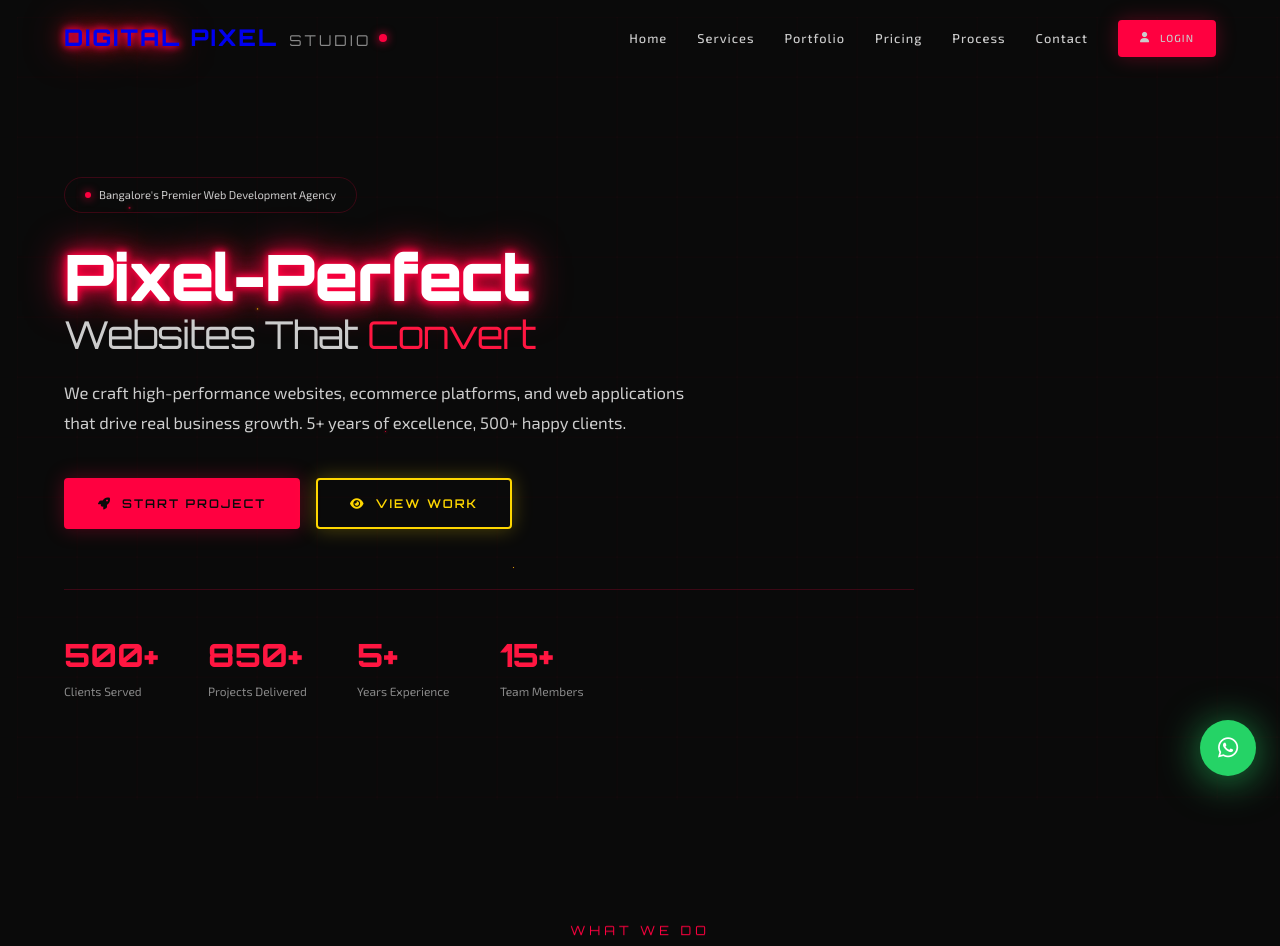
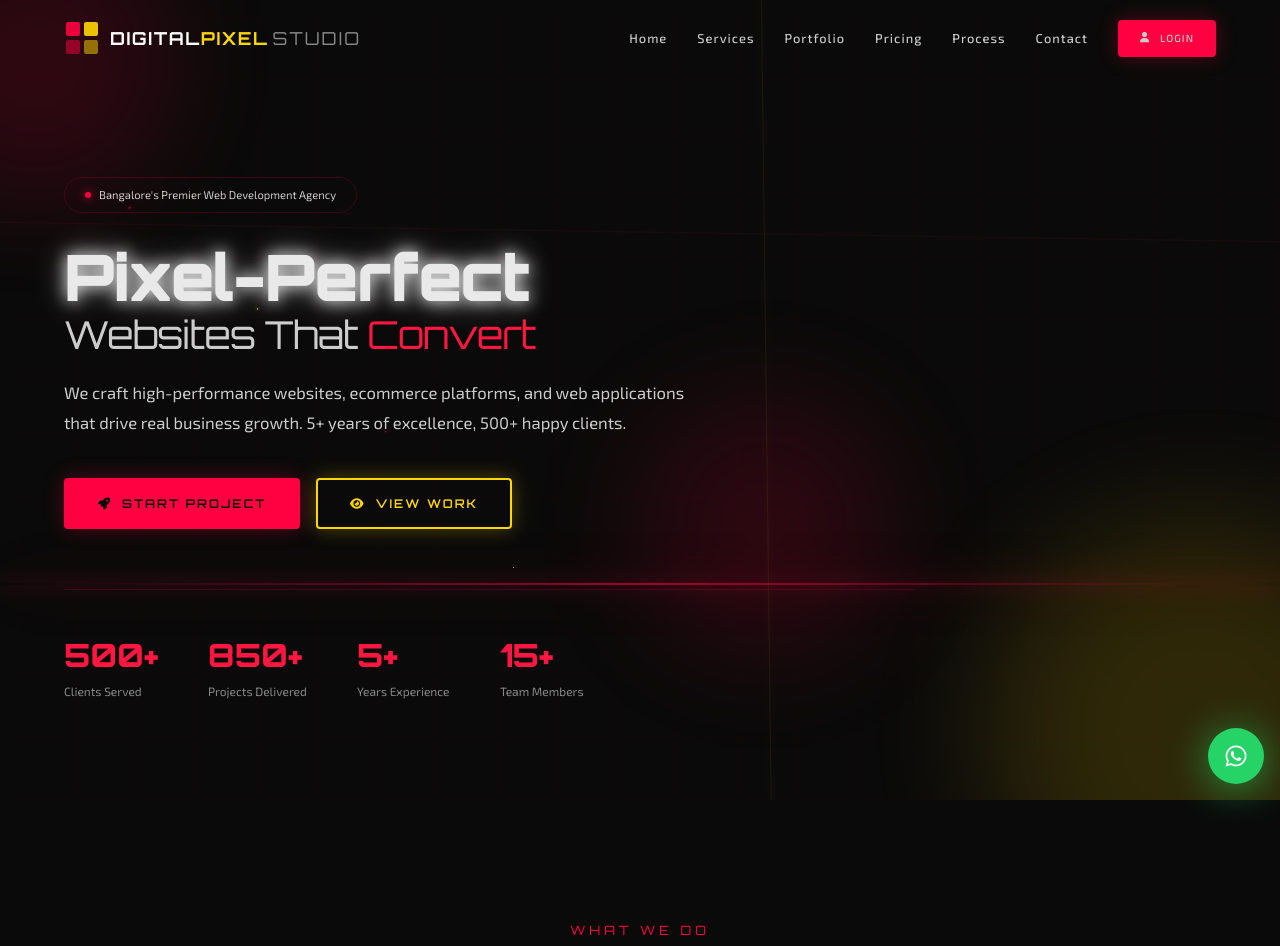
Before and after one commit to DigitalPixelStudio/dps-website, a plain HTML site: page index.html in a window 1280 px wide. Shown: the top 946 px of the page. Drawn offline with Linux system fonts and the light colour scheme.

Commit message:
Redesigned logo, new bg animations, breathing effects, WhatsApp positioning fix

```diff
--- a/css/style.css
+++ b/css/style.css
@@ -88,12 +88,45 @@
 .text-center { text-align: center; }
 .text-center .section-subtitle { margin: 0 auto; }
 
-.logo-studio {
-  font-size: 0.65em;
+/* === PROFESSIONAL LOGO === */
+.logo-icon {
+  display: flex;
+  align-items: center;
+  gap: 10px;
+  text-decoration: none;
+}
+
+.logo-svg {
+  width: 36px;
+  height: 36px;
+  flex-shrink: 0;
+}
+
+.logo-text-group {
+  display: flex;
+  align-items: baseline;
+  gap: 0;
+  font-family: var(--font-heading);
+  font-size: clamp(0.95rem, 1.4vw, 1.2rem);
+  font-weight: 700;
+  letter-spacing: 1.5px;
+  text-transform: uppercase;
+  white-space: nowrap;
+}
+
+.logo-text-group .logo-digital {
+  color: var(--text-primary);
+}
+
+.logo-text-group .logo-pixel {
+  color: var(--gold);
+}
+
+.logo-text-group .logo-studio {
   color: var(--text-muted);
-  font-weight: 300;
-  letter-spacing: 3px;
-  margin-left: 2px;
+  font-weight: 400;
+  letter-spacing: 2px;
+  margin-left: 4px;
 }
 
 /* === NEON TEXT EFFECTS === */
@@ -121,8 +154,32 @@
 }
 
 @keyframes breathe {
-  0%, 100% { opacity: 0.85; text-shadow: 0 0 5px currentColor; }
-  50% { opacity: 1; text-shadow: 0 0 25px currentColor, 0 0 50px currentColor; }
+  0%, 100% { opacity: 0.8; text-shadow: 0 0 5px currentColor; }
+  50% { opacity: 1; text-shadow: 0 0 25px currentColor, 0 0 55px currentColor; }
+}
+
+.breathing-glow {
+  animation: breatheGlow 5s ease-in-out infinite;
+  will-change: opacity, box-shadow;
+}
+
+@keyframes breatheGlow {
+  0%, 100% { box-shadow: 0 0 10px var(--neon-red-glow); }
+  50% { box-shadow: 0 0 40px var(--neon-red-glow), 0 0 80px var(--neon-red-glow); }
+}
+
+.breathing-gold {
+  animation: breatheGold 4.5s ease-in-out infinite;
+  will-change: opacity, text-shadow;
+}
+
+@keyframes breatheGold {
+  0%, 100% { opacity: 0.85; text-shadow: 0 0 5px var(--gold); }
+  50% { opacity: 1; text-shadow: 0 0 25px var(--gold), 0 0 50px var(--gold); }
+}
+
+.breathing-slow {
+  animation: breathe 6s ease-in-out infinite;
 }
 
 /* === COLOR CHANGING - smooth 120fps === */
@@ -396,6 +453,125 @@
   100% { transform: translateY(-100px) scale(1); opacity: 0; }
 }
 
+/* === SCANNING LINE === */
+.hero-scanline {
+  position: absolute;
+  top: 0;
+  left: 0;
+  width: 100%;
+  height: 2px;
+  background: linear-gradient(90deg, transparent, var(--neon-red), transparent);
+  box-shadow: 0 0 20px var(--neon-red), 0 0 60px var(--neon-red);
+  animation: scanlineMove 4s linear infinite;
+  z-index: 1;
+  pointer-events: none;
+  opacity: 0.4;
+}
+
+@keyframes scanlineMove {
+  0% { top: -2px; opacity: 0; }
+  10% { opacity: 0.6; }
+  90% { opacity: 0.6; }
+  100% { top: 100%; opacity: 0; }
+}
+
+/* === FLOATING ORBS === */
+.hero-orbs {
+  position: absolute;
+  inset: 0;
+  overflow: hidden;
+  pointer-events: none;
+  z-index: 0;
+}
+
+.orb {
+  position: absolute;
+  border-radius: 50%;
+  filter: blur(60px);
+  opacity: 0.15;
+  animation: orbFloat 12s ease-in-out infinite;
+  will-change: transform, opacity;
+}
+
+.orb-1 {
+  width: 300px;
+  height: 300px;
+  background: var(--neon-red);
+  top: -100px;
+  left: -100px;
+  animation-delay: 0s;
+}
+
+.orb-2 {
+  width: 400px;
+  height: 400px;
+  background: var(--gold);
+  bottom: -150px;
+  right: -100px;
+  animation-delay: 4s;
+  animation-duration: 15s;
+}
+
+.orb-3 {
+  width: 250px;
+  height: 250px;
+  background: var(--neon-red);
+  top: 50%;
+  left: 50%;
+  animation-delay: 8s;
+  animation-duration: 10s;
+}
+
+@keyframes orbFloat {
+  0%, 100% { transform: translate(0, 0) scale(1); }
+  33% { transform: translate(30px, -30px) scale(1.1); }
+  66% { transform: translate(-20px, 20px) scale(0.9); }
+}
+
+/* === CYBER LINES === */
+.hero-cyber-lines {
+  position: absolute;
+  inset: 0;
+  pointer-events: none;
+  z-index: 0;
+  overflow: hidden;
+}
+
+.cyber-line {
+  position: absolute;
+  background: var(--neon-red);
+  opacity: 0.07;
+}
+
+.cyber-line.h-line {
+  width: 200%;
+  height: 1px;
+  top: 30%;
+  left: -50%;
+  animation: cyberLineH 8s linear infinite;
+  box-shadow: 0 0 10px var(--neon-red);
+}
+
+.cyber-line.v-line {
+  height: 200%;
+  width: 1px;
+  left: 60%;
+  top: -50%;
+  animation: cyberLineV 10s linear infinite;
+  box-shadow: 0 0 10px var(--gold);
+  background: var(--gold);
+}
+
+@keyframes cyberLineH {
+  0% { transform: translateX(-30%) rotate(0deg); }
+  100% { transform: translateX(30%) rotate(1deg); }
+}
+
+@keyframes cyberLineV {
+  0% { transform: translateY(-30%) rotate(0deg); }
+  100% { transform: translateY(30%) rotate(-1deg); }
+}
+
 .hero-content {
   position: relative;
   z-index: 1;
@@ -1234,10 +1410,10 @@
 /* === WHATSAPP FLOATING BUTTON === */
 .whatsapp-btn {
   position: fixed;
-  bottom: clamp(16px, 2.5vw, 24px);
-  right: clamp(16px, 2.5vw, 24px);
-  width: clamp(48px, 6vw, 56px);
-  height: clamp(48px, 6vw, 56px);
+  bottom: max(16px, env(safe-area-inset-bottom, 16px));
+  right: max(16px, env(safe-area-inset-right, 16px));
+  width: 56px;
+  height: 56px;
   border-radius: 50%;
   background: #25D366;
   border: none;
@@ -1246,7 +1422,7 @@
   display: flex;
   align-items: center;
   justify-content: center;
-  font-size: clamp(1.3rem, 1.8vw, 1.5rem);
+  font-size: 1.5rem;
   box-shadow: 0 4px 20px rgba(37, 211, 102, 0.4);
   transition: transform 0.3s ease, box-shadow 0.3s ease;
   animation: whatsappPulse 3s ease-in-out infinite;
@@ -1554,7 +1730,7 @@
   .map-overlay { position: relative; background: var(--black-2); max-width: 100%; }
 }
 
-/* Mobile (480px and below) */
+/* Small Mobile (480px and below) */
 @media (max-width: 480px) {
   .container { padding: 0 16px; }
 
@@ -1571,6 +1747,25 @@
   .dashboard-header { flex-direction: column; align-items: flex-start; }
 
   .testimonials-grid { grid-template-columns: 1fr; }
+
+  .whatsapp-btn {
+    width: 48px;
+    height: 48px;
+    font-size: 1.3rem;
+    bottom: 12px;
+    right: 12px;
+  }
+}
+
+/* Extra Small Mobile (380px and below) */
+@media (max-width: 380px) {
+  .whatsapp-btn {
+    width: 42px;
+    height: 42px;
+    font-size: 1.1rem;
+    bottom: 8px;
+    right: 8px;
+  }
 }
 
 /* Touch device optimizations */
--- a/index.html
+++ b/index.html
@@ -20,9 +20,18 @@
 <!-- NAVIGATION -->
 <nav class="navbar" id="navbar">
   <div class="container">
-    <a href="index.html" class="logo">
-      <span class="logo-text"><span class="neon-text">DIGITAL</span> <span class="gold">PIXEL</span> <span class="logo-studio">STUDIO</span></span>
-      <span class="neon-dot" style="background:var(--neon-red);box-shadow:0 0 10px var(--neon-red);"></span>
+    <a href="index.html" class="logo-icon">
+      <svg class="logo-svg" viewBox="0 0 36 36" fill="none" xmlns="http://www.w3.org/2000/svg">
+        <rect x="2" y="2" width="14" height="14" rx="2" fill="#ff0040" opacity="0.9"/>
+        <rect x="20" y="2" width="14" height="14" rx="2" fill="#ffd700" opacity="0.9"/>
+        <rect x="2" y="20" width="14" height="14" rx="2" fill="#ff0040" opacity="0.5"/>
+        <rect x="20" y="20" width="14" height="14" rx="2" fill="#ffd700" opacity="0.5"/>
+      </svg>
+      <span class="logo-text-group">
+        <span class="logo-digital">Digital</span>
+        <span class="logo-pixel">Pixel</span>
+        <span class="logo-studio">Studio</span>
+      </span>
     </a>
     <ul class="nav-links" id="navLinks">
       <li><a href="index.html">Home</a></li>
@@ -43,12 +52,22 @@
 <section class="hero" id="home">
   <div class="hero-bg">
     <div class="hero-grid"></div>
+    <div class="hero-scanline"></div>
     <div class="hero-particles">
       <span class="particle"></span><span class="particle"></span><span class="particle"></span>
       <span class="particle"></span><span class="particle"></span><span class="particle"></span>
       <span class="particle"></span><span class="particle"></span><span class="particle"></span>
       <span class="particle"></span><span class="particle"></span><span class="particle"></span>
       <span class="particle"></span><span class="particle"></span><span class="particle"></span>
+    </div>
+    <div class="hero-orbs">
+      <span class="orb orb-1"></span>
+      <span class="orb orb-2"></span>
+      <span class="orb orb-3"></span>
+    </div>
+    <div class="hero-cyber-lines">
+      <span class="cyber-line h-line"></span>
+      <span class="cyber-line v-line"></span>
     </div>
   </div>
   <div class="container">
@@ -58,8 +77,8 @@
         Bangalore's Premier Web Development Agency
       </div>
       <h1>
-        <span class="neon-text">Pixel-Perfect</span>
-        <span class="line2">Websites That <span class="color-shift">Convert</span></span>
+        <span class="neon-text breathing">Pixel-Perfect</span>
+        <span class="line2">Websites That <span class="color-shift breathing">Convert</span></span>
       </h1>
       <p>We craft high-performance websites, ecommerce platforms, and web applications that drive real business growth. 5+ years of excellence, 500+ happy clients.</p>
       <div class="hero-buttons">
@@ -81,7 +100,7 @@
   <div class="container">
     <div class="text-center reveal">
       <span class="section-label">What We Do</span>
-      <h2 class="section-title">Our <span class="highlight">Services</span></h2>
+      <h2 class="section-title breathing-slow">Our <span class="highlight">Services</span></h2>
       <p class="section-subtitle">End-to-end digital solutions that transform your online presence and drive measurable results.</p>
     </div>
     <div class="services-grid">
@@ -124,7 +143,7 @@
   <div class="container">
     <div class="text-center reveal">
       <span class="section-label">Our Work</span>
-      <h2 class="section-title">Featured <span class="highlight">Projects</span></h2>
+      <h2 class="section-title breathing-slow">Featured <span class="highlight">Projects</span></h2>
       <p class="section-subtitle">Showcasing our best work across industries — each project tells a story of innovation and impact.</p>
     </div>
     <div class="portfolio-filters reveal">
@@ -186,7 +205,7 @@
   <div class="container">
     <div class="text-center reveal">
       <span class="section-label">How We Work</span>
-      <h2 class="section-title">Our <span class="gold">Process</span></h2>
+      <h2 class="section-title breathing-slow">Our <span class="gold">Process</span></h2>
       <p class="section-subtitle">A proven methodology that ensures every project delivers excellence from concept to launch.</p>
     </div>
     <div class="process-timeline">
@@ -224,7 +243,7 @@
   <div class="container">
     <div class="text-center reveal">
       <span class="section-label">Investment</span>
-      <h2 class="section-title">Transparent <span class="highlight">Pricing</span></h2>
+      <h2 class="section-title breathing-slow">Transparent <span class="highlight">Pricing</span></h2>
       <p class="section-subtitle">Choose the plan that fits your needs. All plans include our signature quality and support.</p>
     </div>
     <div class="pricing-grid">
@@ -284,7 +303,7 @@
   <div class="container">
     <div class="text-center reveal">
       <span class="section-label">Testimonials</span>
-      <h2 class="section-title">What Our <span class="gold">Clients Say</span></h2>
+      <h2 class="section-title breathing-slow">What Our <span class="gold">Clients Say</span></h2>
       <p class="section-subtitle">Trusted by 500+ businesses across India and beyond. Here's what they have to say.</p>
     </div>
     <div class="testimonials-grid" id="testimonialsGrid"></div>
@@ -296,7 +315,7 @@
   <div class="container">
     <div class="text-center reveal">
       <span class="section-label">FAQ</span>
-      <h2 class="section-title">Frequently Asked <span class="highlight">Questions</span></h2>
+      <h2 class="section-title breathing-slow">Frequently Asked <span class="highlight">Questions</span></h2>
       <p class="section-subtitle">Everything you need to know about working with Digital Pixel Studio.</p>
     </div>
     <div class="faq-list">
@@ -358,7 +377,7 @@
   <div class="container">
     <div class="text-center reveal">
       <span class="section-label">Get In Touch</span>
-      <h2 class="section-title">Let's Build Something <span class="highlight">Amazing</span></h2>
+      <h2 class="section-title breathing-slow">Let's Build Something <span class="highlight">Amazing</span></h2>
       <p class="section-subtitle">Ready to start your project? Fill out the form and we'll get back to you within 24 hours.</p>
     </div>
     <div class="contact-wrapper">
@@ -455,9 +474,18 @@
   <div class="container">
     <div class="footer-grid">
       <div class="footer-brand">
-        <a href="index.html" class="logo">
-          <span class="logo-text"><span class="neon-text">DIGITAL</span> <span class="gold">PIXEL</span> <span class="logo-studio">STUDIO</span></span>
-          <span class="neon-dot" style="background:var(--neon-red);box-shadow:0 0 10px var(--neon-red);"></span>
+        <a href="index.html" class="logo-icon">
+          <svg class="logo-svg" viewBox="0 0 36 36" fill="none" xmlns="http://www.w3.org/2000/svg">
+            <rect x="2" y="2" width="14" height="14" rx="2" fill="#ff0040" opacity="0.9"/>
+            <rect x="20" y="2" width="14" height="14" rx="2" fill="#ffd700" opacity="0.9"/>
+            <rect x="2" y="20" width="14" height="14" rx="2" fill="#ff0040" opacity="0.5"/>
+            <rect x="20" y="20" width="14" height="14" rx="2" fill="#ffd700" opacity="0.5"/>
+          </svg>
+          <span class="logo-text-group">
+            <span class="logo-digital">Digital</span>
+            <span class="logo-pixel">Pixel</span>
+            <span class="logo-studio">Studio</span>
+          </span>
         </a>
         <p>Digital Pixel Studio is a premier web development agency in Bangalore. We craft high-performance digital experiences that drive business growth. 5+ years, 500+ clients, and counting.</p>
         <div class="footer-social">
```
Also changed, not shown: dashboard.html (+12 -3 lines), login.html (+12 -3 lines).
